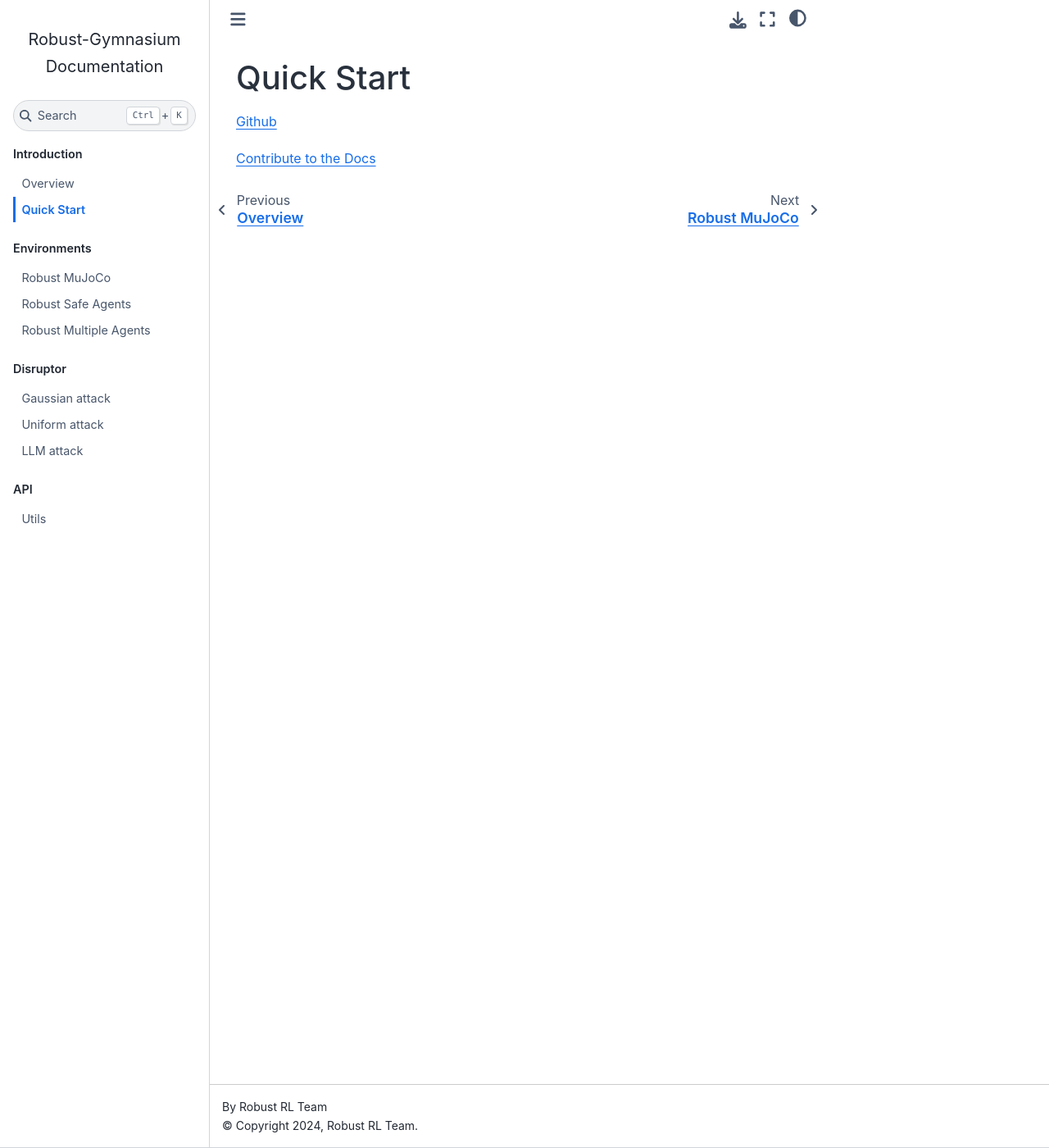
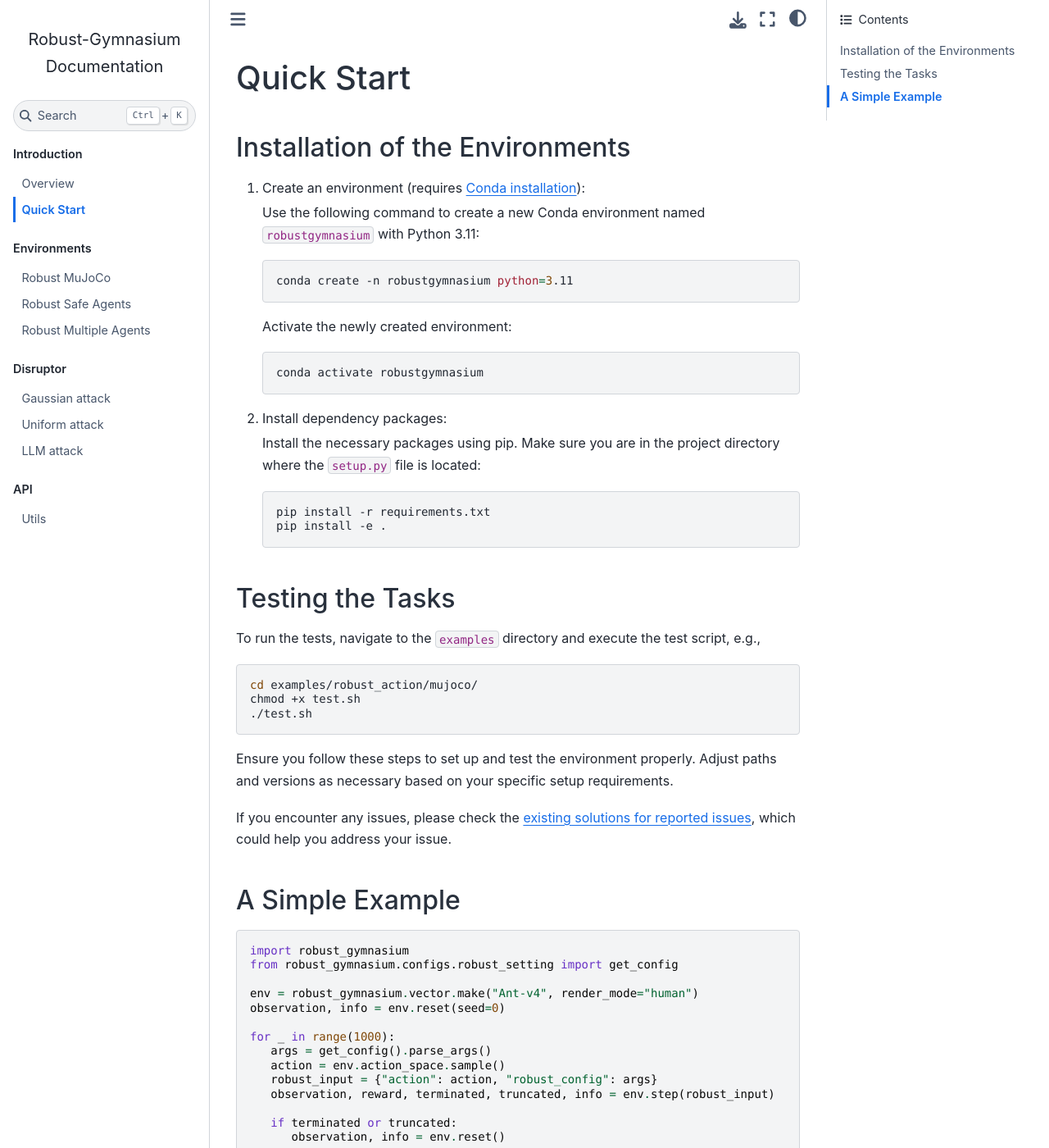
Before and after one commit to SafeRL-Lab/Robust-Gymnasium, a Sphinx documentation site: the page built from docs/introduction/quick_start.rst, in a window 1280 px wide and 1400 px high. Shown: the whole window at 82% size. Built offline with Sphinx 7.4.7 and the Sphinx Book theme 1.1.4, drawn with Linux system fonts in a browser that asks for light colours.

Commit message:
Add files via upload

```diff
--- a/docs/introduction/quick_start.rst
+++ b/docs/introduction/quick_start.rst
@@ -6,6 +6,69 @@
 Quick Start
 --------------------------------
 
+Installation of the Environments
+**********************
+
+1. Create an environment (requires `Conda installation <https://conda.io/projects/conda/en/latest/user-guide/install/index.html>`_):
+
+   Use the following command to create a new Conda environment named ``robustgymnasium`` with Python 3.11:
+
+   .. code-block:: bash
+
+      conda create -n robustgymnasium python=3.11
+
+   Activate the newly created environment:
+
+   .. code-block:: bash
+
+      conda activate robustgymnasium
+
+2. Install dependency packages:
+
+   Install the necessary packages using pip. Make sure you are in the project directory where the ``setup.py`` file is located:
+
+   .. code-block:: bash
+
+      pip install -r requirements.txt
+      pip install -e .
+
+Testing the Tasks
+**********************
+
+To run the tests, navigate to the ``examples`` directory and execute the test script, e.g.,
+
+.. code-block:: bash
+
+   cd examples/robust_action/mujoco/
+   chmod +x test.sh
+   ./test.sh
+
+Ensure you follow these steps to set up and test the environment properly. Adjust paths and versions as necessary based on your specific setup requirements.
+
+If you encounter any issues, please check the `existing solutions for reported issues <https://github.com/SafeRL-Lab/Robust-Gymnasium/issues?q=is%3Aissue+is%3Aclosed>`_, which could help you address your issue.
+
+
+A Simple Example
+**********************
+
+.. code-block:: python
+
+   import robust_gymnasium
+   from robust_gymnasium.configs.robust_setting import get_config
+
+   env = robust_gymnasium.vector.make("Ant-v4", render_mode="human")
+   observation, info = env.reset(seed=0)
+
+   for _ in range(1000):
+      args = get_config().parse_args()
+      action = env.action_space.sample()
+      robust_input = {"action": action, "robust_config": args}
+      observation, reward, terminated, truncated, info = env.step(robust_input)
+
+      if terminated or truncated:
+         observation, info = env.reset()
+
+   env.close()
 
 
 `Github <https://github.com/SafeRL-Lab/Robust-Gymnasium>`__
```
Also changed, not shown: docs/introduction/overview.rst (+31 -0 lines).
